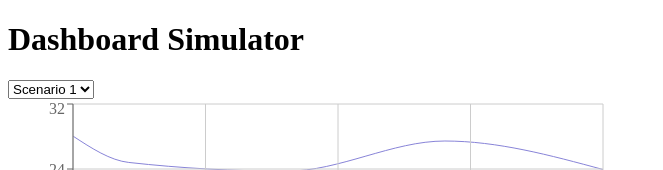
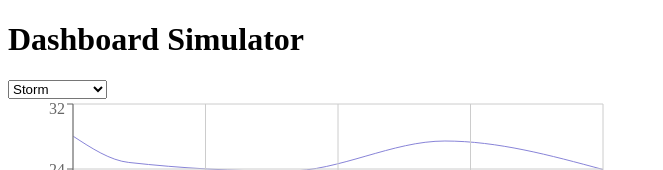
Before and after one commit to Teck-Bel/aquateck-simulator, a Next.js app: page /dashboard in a window 1280 px wide. Shown: the top 170 px of the page, without its empty margins (0-663 px from the left). Built offline with nearby package versions, Linux system fonts and the light colour scheme.

Commit message:
Update ScenarioSelector.tsx

```diff
--- a/components/ScenarioSelector.tsx
+++ b/components/ScenarioSelector.tsx
@@ -5,15 +5,24 @@ export type ScenarioSelectorProps = {
   onChange: React.Dispatch<React.SetStateAction<string>>;
 };
 
+const scenarios = [
+  { id: "storm", label: "Storm" },
+  { id: "calm", label: "Calm Waters" },
+  { id: "heavyRain", label: "Heavy Rain" },
+  { id: "fog", label: "Foggy" }
+];
+
 export default function ScenarioSelector({ selectedScenario, onChange }: ScenarioSelectorProps) {
   return (
     <select
       value={selectedScenario}
       onChange={(e) => onChange(e.target.value)}
     >
-      <option value="scenario1">Scenario 1</option>
-      <option value="scenario2">Scenario 2</option>
-      {/* Voeg meer scenario's toe */}
+      {scenarios.map((scenario) => (
+        <option key={scenario.id} value={scenario.id}>
+          {scenario.label}
+        </option>
+      ))}
     </select>
   );
 }
```
